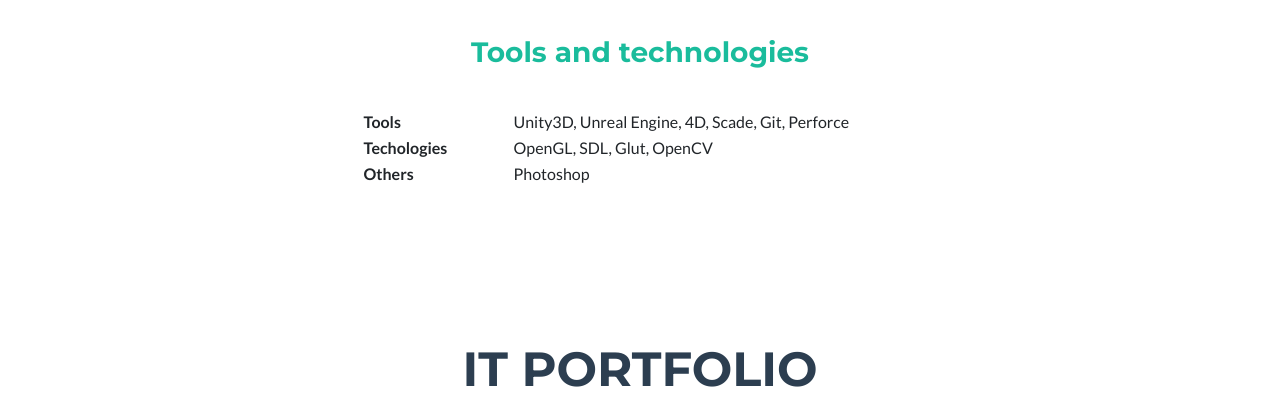
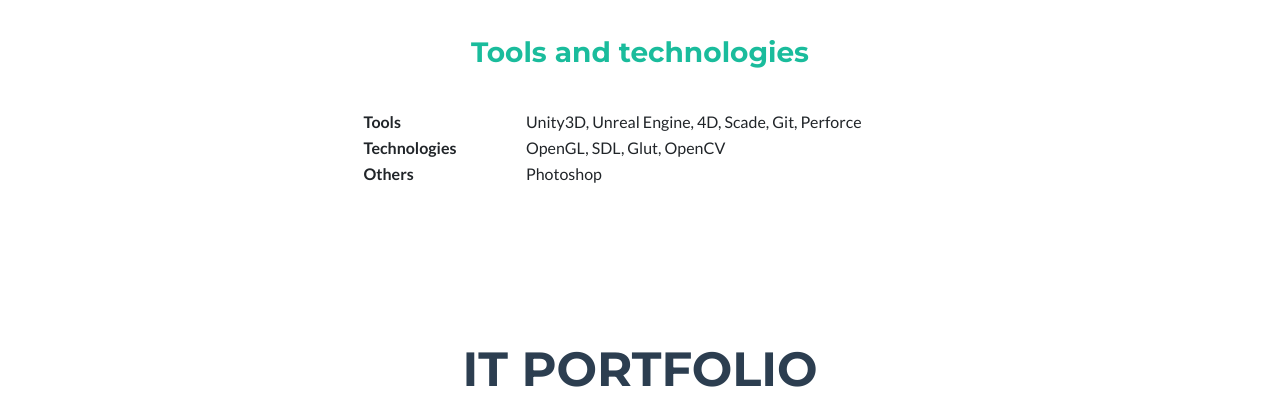
Before and after one commit to raphgarc/raphgarc.github.io, a website with bundled scripts: page index.html in a window 1280 px wide. Shown: the part 1180-1586 px from the top of the page. Built offline with nearby package versions, Linux system fonts and the light colour scheme.

Commit message:
technologies

```diff
--- a/index.html
+++ b/index.html
@@ -113,7 +113,7 @@
 			  <td>Unity3D, Unreal Engine, 4D, Scade, Git, Perforce</td>
 			</tr>
 			<tr>
-			  <th>Techologies</th>
+			  <th>Technologies</th>
 			  <td>OpenGL, SDL, Glut, OpenCV</td>
 			</tr>
 			<tr>
```
